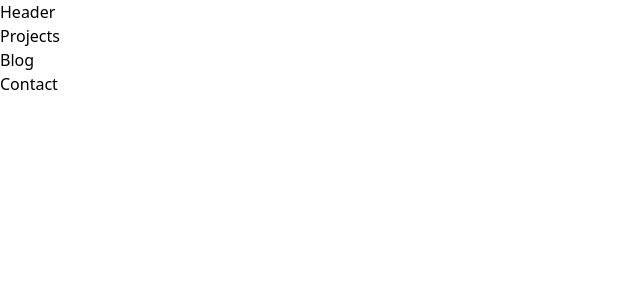
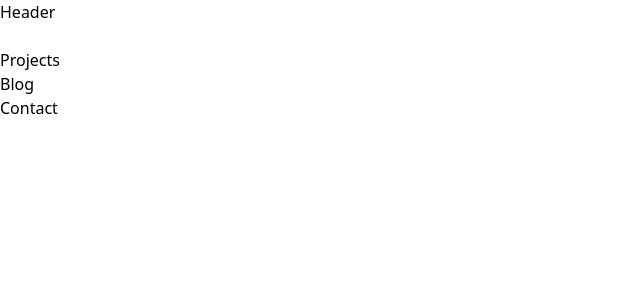
Before and after one commit to slashmatti/slashmatti, a React (Vite) app: page / in a window 1280 px wide. Shown: the top 300 px of the page, without its empty margins (0-640 px from the left). Built offline with nearby package versions, Linux system fonts and the light colour scheme.

Commit message:
changed font

```diff
--- a/index.html
+++ b/index.html
@@ -7,7 +7,7 @@
     <title>Minimal Projects</title>
     <link rel="preconnect" href="https://fonts.googleapis.com">
     <link rel="preconnect" href="https://fonts.gstatic.com" crossorigin>
-    <link href="https://fonts.googleapis.com/css2?family=Inter:opsz,wght@14..32,300..700&display=swap" rel="stylesheet">
+    <link href="https://fonts.googleapis.com/css2?family=Roboto:wght@300;400;500;700&display=swap" rel="stylesheet">
   </head>
   <body>
     <div id="root"></div>
--- a/src/components/Header.jsx
+++ b/src/components/Header.jsx
@@ -2,7 +2,9 @@
 
 function Header() {
     return (
-        <div>Header</div>
+        <div className='flex pb-6'>
+            Header
+        </div>
     )
 }
 
--- a/tailwind.config.js
+++ b/tailwind.config.js
@@ -5,7 +5,7 @@
   theme: {
     extend: {
       fontFamily: {
-        inter: ['inter', 'serif'],
+        roboto: ['roboto', 'serif'],
       }
     },
   },
```
